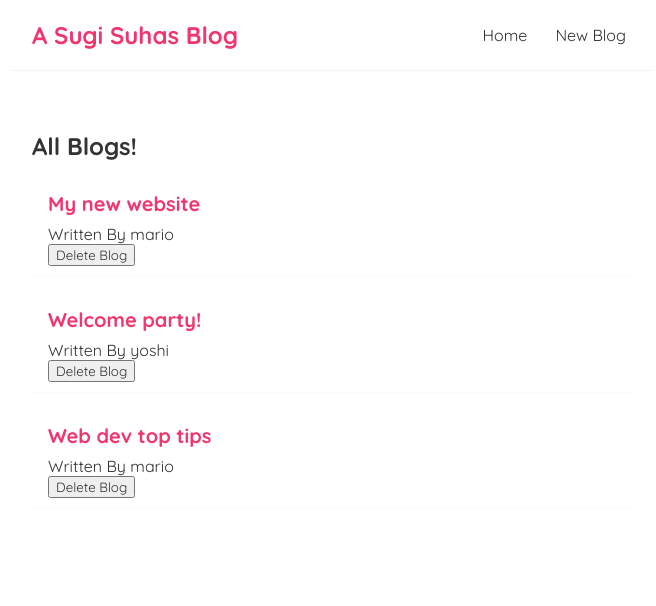
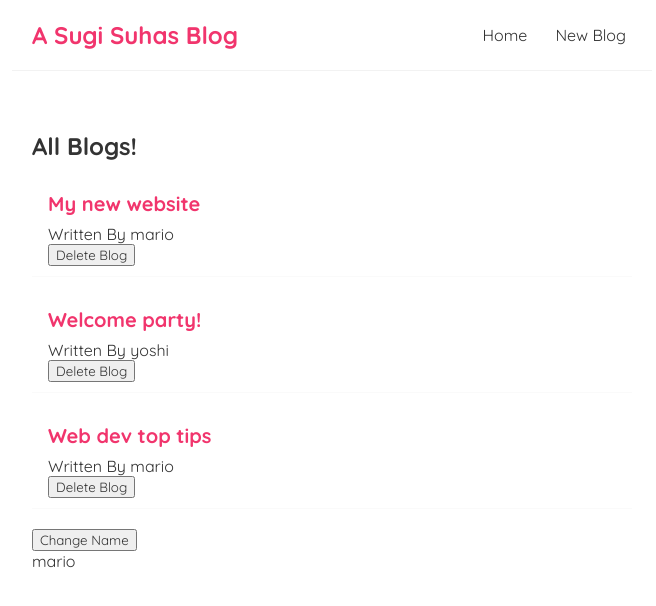
Before and after one commit to SuhasPalani/React_try, a React (Create React App) app: page / in a window 1280 px wide. Shown: the top 606 px of the page, without its empty margins (308-964 px from the left). Built offline with nearby package versions, Linux system fonts and the light colour scheme.

Commit message:
con commit

```diff
--- a/src/Home.js
+++ b/src/Home.js
@@ -1,4 +1,4 @@
-import { useState } from "react";
+import { useState, useEffect } from "react";
 import BlogList from "./BlogList";
 
 const Home = () => {
@@ -9,15 +9,24 @@
         { title: 'Web dev top tips', body: 'lorem ipsum...', author: 'mario', id: 3 }
     ]);
 
+    const [name,setName]=useState('mario');
+
     const handleDelete=(id) => {
         const newBlogs= blogs.filter(blog => blog.id!== id);
         setBlogs(newBlogs);
     }
 
+    useEffect(() => {
+        console.log('Use effect ran');
+        console.log(name);
+    },[name]);
+
     return (
 
         <div className="home">
             <BlogList blogs={blogs} title="All Blogs!" handleDelete={handleDelete}/>
+            <button onClick={() => setName('luigi')}>Change Name</button>
+            <p>{name}</p>
             {/* <BlogList blogs={blogs.filter((blog) => blog.author==='mario')} title="Mario's Blogs!" /> */}
 
         </div>
```
